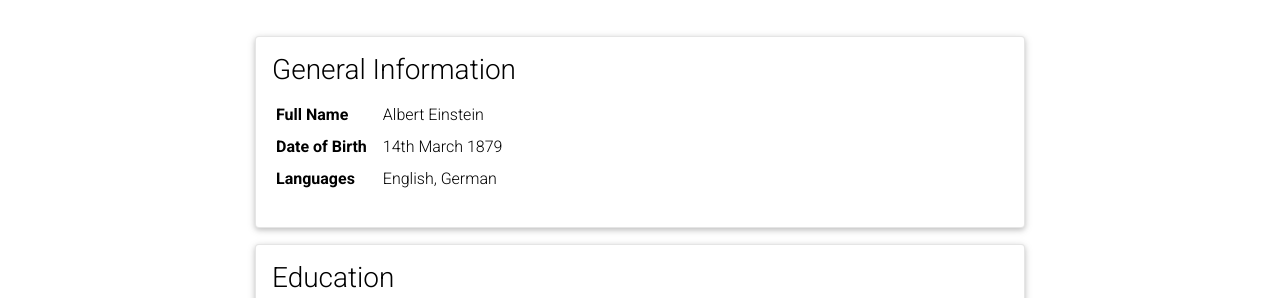
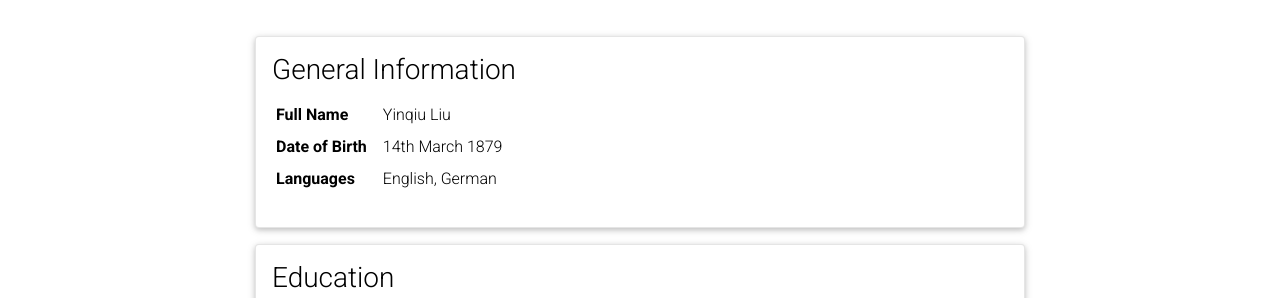
Before and after one commit to yinqiuliu/yinqiuliu.github.io, a Jekyll site: the page built from _pages/cv.md, in a window 1280 px wide and 900 px high. Shown: the part 149-447 px from the top of the window. Built offline with Jekyll 4.4.1, drawn with Linux system fonts in a browser that asks for light colours; comment, search, counter and statistics services are not loaded; a style sheet for code colours, icons or effects is not loaded.

Commit message:
Update cv.yml

```diff
--- a/_data/cv.yml
+++ b/_data/cv.yml
@@ -2,7 +2,7 @@
   type: map
   contents:
     - name: Full Name
-      value: Albert Einstein
+      value: Yinqiu Liu
     - name: Date of Birth
       value: 14th March 1879
     - name: Languages
```
